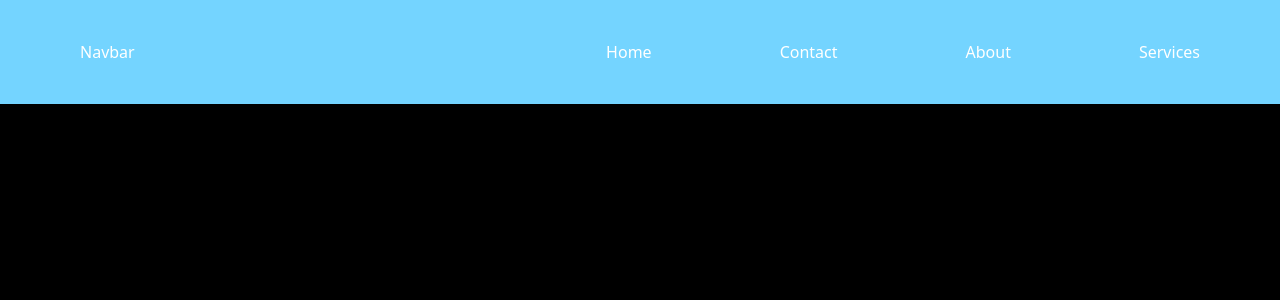
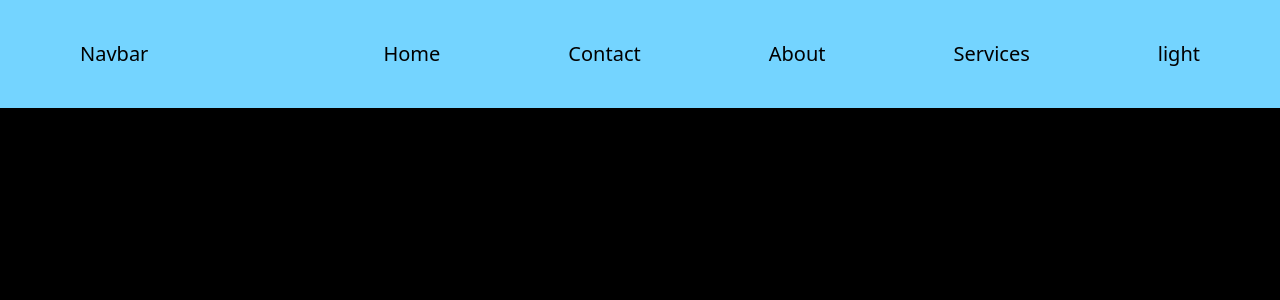
Before and after one commit to nidhi-webdev/gallery, a React (Vite) app in the folder Gallery/: page / in a window 1280 px wide. Shown: the top 300 px of the page. Built offline with nearby package versions, Linux system fonts and the light colour scheme.

Commit message:
This is the prop drilling

```diff
--- a/Gallery/src/App.jsx
+++ b/Gallery/src/App.jsx
@@ -1,11 +1,12 @@
-import React from 'react'
+import React, { useState } from 'react'
 import Navbar from './components/Navbar'
 
 const App = () => {
+  const [theme, setTheme] = useState("light")
 
   return (
     <div>
-     <Navbar />
+     <Navbar theme={theme} />
     </div>
   )
 }
--- a/Gallery/src/components/Nav2.jsx
+++ b/Gallery/src/components/Nav2.jsx
@@ -1,12 +1,13 @@
 import React from 'react'
 
-const Nav2 = () => {
+const Nav2 = (props) => {
   return (
     <div className='flex gap-32'>
       <h4>Home </h4>
       <h4> Contact </h4>
       <h4> About </h4>
       <h4> Services </h4>
+      <h4> {props.theme} </h4>
     </div>
   )
 }
--- a/Gallery/src/components/Navbar.jsx
+++ b/Gallery/src/components/Navbar.jsx
@@ -1,11 +1,12 @@
 import React from 'react'
 import Nav2 from './Nav2'
 
-const Navbar = () => {
+const Navbar = (props) => {
+
   return (
-    <div className='flex  bg-sky-300 justify-between px-20 py-10'>
+    <div className='flex  bg-sky-300 justify-between px-20 py-10 text-xl text-black bold'>
       Navbar
-      <Nav2 />
+      <Nav2 theme={props.theme} />
     </div>
   )
 }
```
